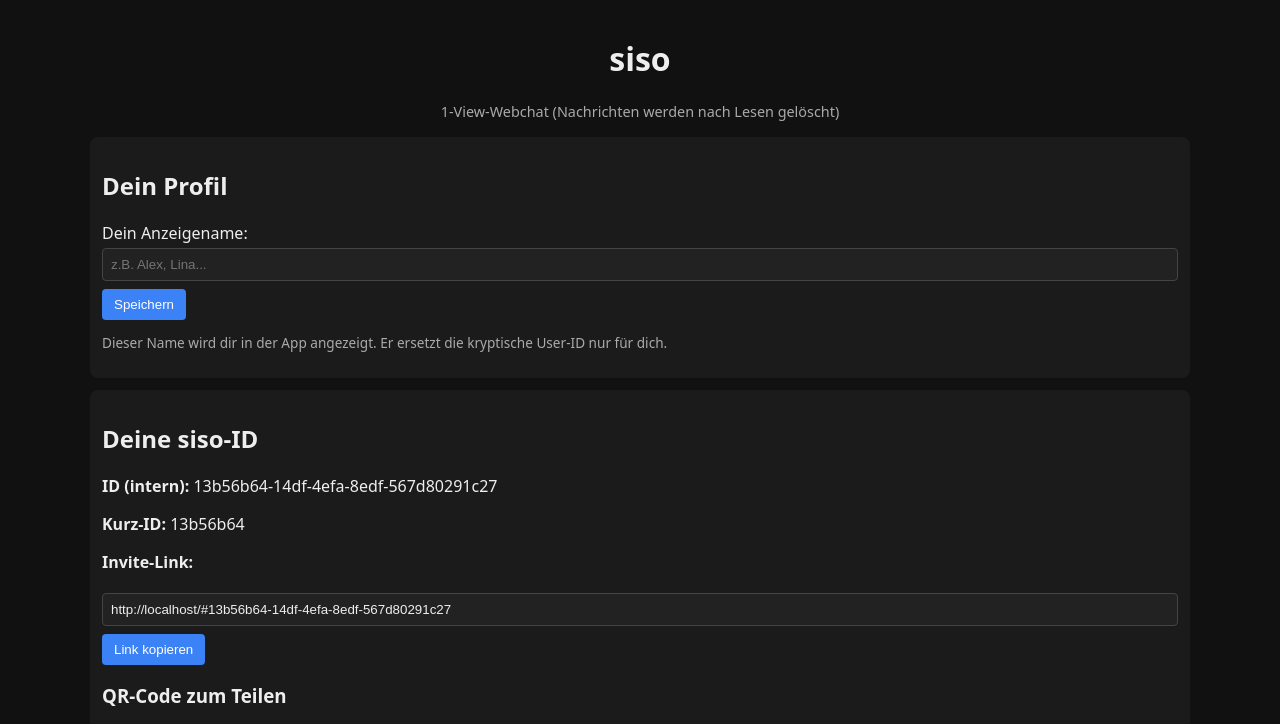
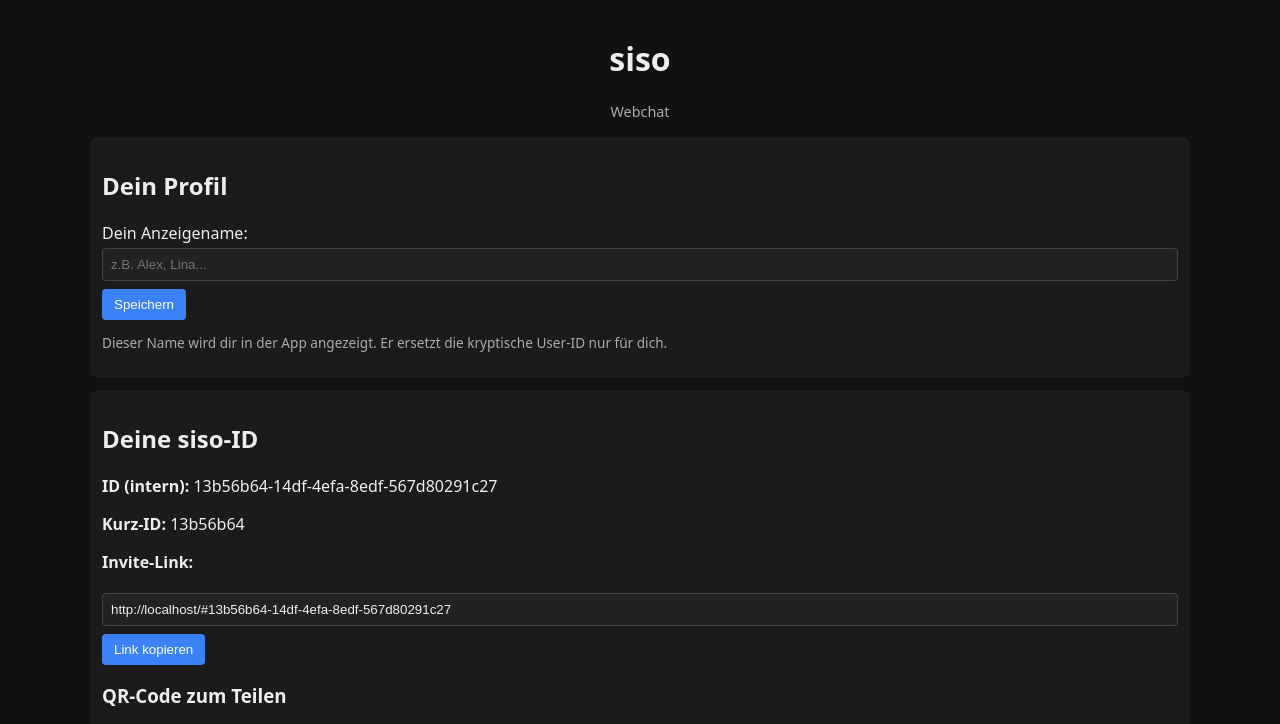
Before and after one commit to h1kamil/siso-web, a website: page public/index.html in a window 1280 px wide. Shown: the top 724 px of the page. Drawn offline with Linux system fonts and the light colour scheme; no server answers; a script that the page names is missing.

Commit message:
Update index.html

```diff
--- a/public/index.html
+++ b/public/index.html
@@ -2,7 +2,7 @@
 <html lang="de">
 <head>
   <meta charset="UTF-8" />
-  <title>siso – sicherer 1:1-Webchat</title>
+  <title>siso - chat your self</title>
   <link rel="stylesheet" href="style.css" />
   <!-- QR-Code-Bibliothek -->
   <script src="https://cdn.jsdelivr.net/npm/qrcode@1.5.3/build/qrcode.min.js"></script>
@@ -11,7 +11,7 @@
   <div id="app">
     <header>
       <h1>siso</h1>
-      <p class="subtitle">1-View-Webchat (Nachrichten werden nach Lesen gelöscht)</p>
+      <p class="subtitle">Webchat</p>
     </header>
 
     <!-- Profil: eigener Anzeigename -->
```
